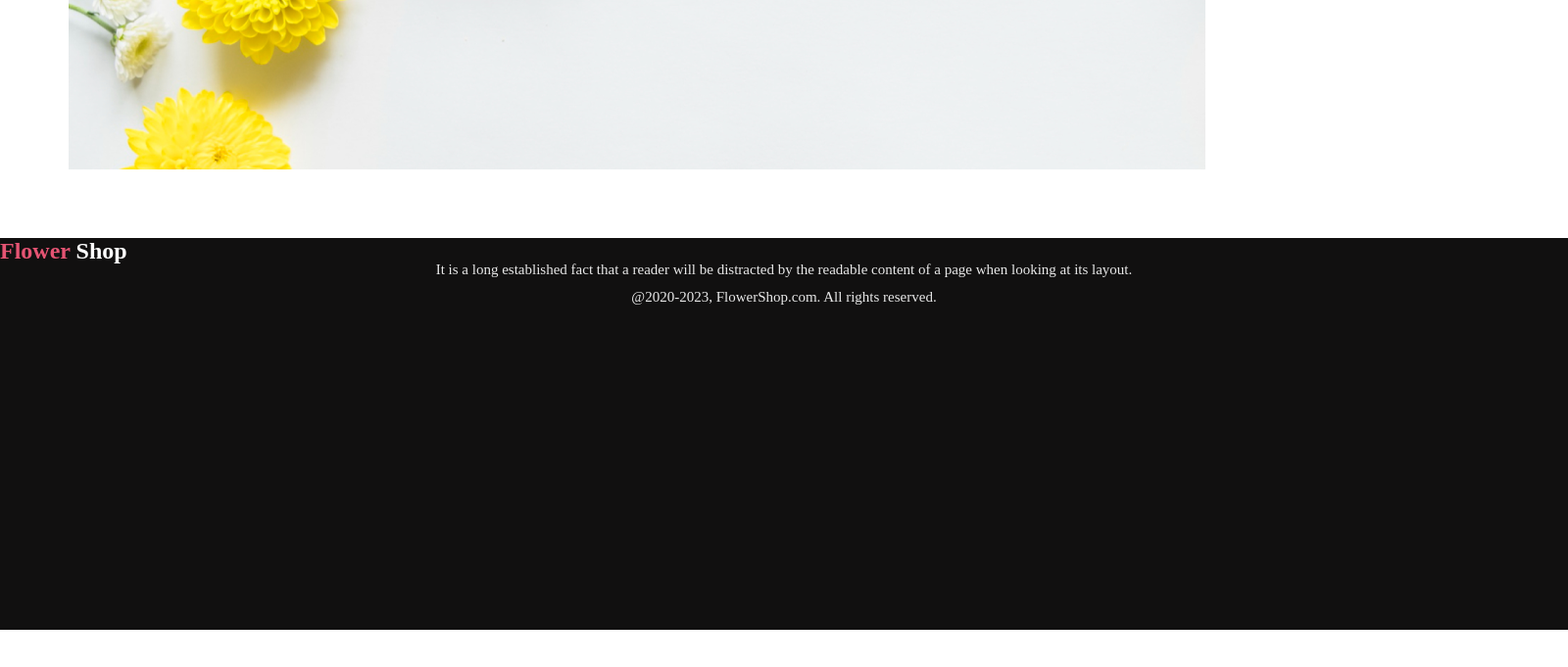
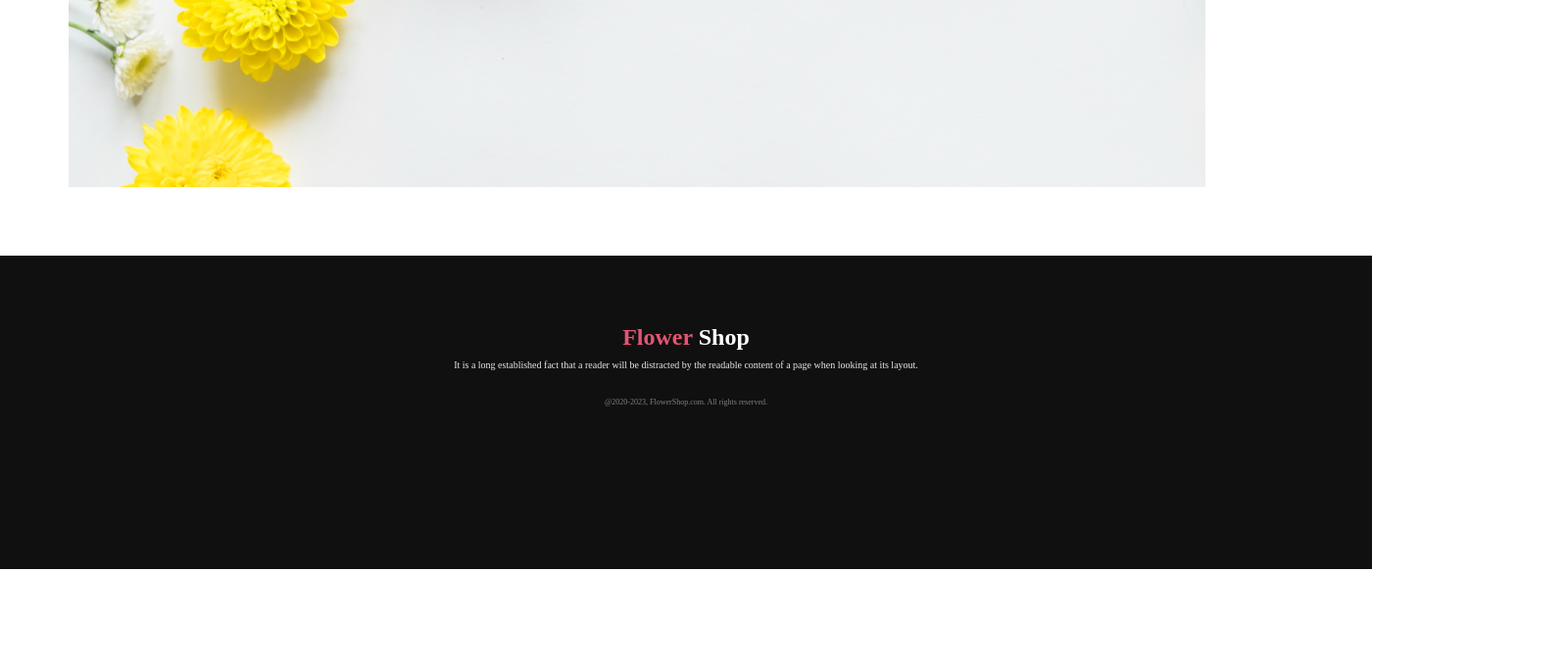
Before and after one commit to abdurrahim7/my-first-goal, a plain HTML site: page index.html in a window 1280 px wide. Shown: the part 3091-3772 px from the top of the page at 98% size, 1600 px wide, since content can reach past the window. After the commit the page ends 3742 px from the top, so only its background shows below. Drawn offline with Linux system fonts and the light colour scheme.

Commit message:
added the footer

```diff
--- a/index.html
+++ b/index.html
@@ -31,8 +31,15 @@
             </div>
             <div class="feature-container">
                 <img class="photo-two" src="images/pngwing 6.png" alt="">
+
                 <img class="photo-three" src="images/pngwing 5.png" alt="">
                 <img class="photo-four" src="images/pngwing 7.png" alt="">
+
+            </div>
+            <div class="link" >
+                <p><a href="">Pink Flower Tree</a></p>
+                <p><a href="">Pink Flower Tree</a></p>
+                <p><a href="">Pink Flower Tree</a></p>
             </div>
         </section>
 
@@ -90,7 +97,7 @@
             <div class="footer-container" >
                 <h2 class-="title-all"> <span class="color-two" >Flower</span> Shop</h2>
                 <p class="footer-para" >It is a long established fact that a reader will be distracted by the readable content  of a page when looking at its layout.</p> <br>
-                <p class="footer-para">@2020-2023, FlowerShop.com. All rights reserved. </p>
+                <p class="footer-para-one">@2020-2023, FlowerShop.com. All rights reserved. </p>
 
             </div>
         </section>
--- a/style.css
+++ b/style.css
@@ -64,6 +64,10 @@
     justify-content: space-between;
     align-items: center;
     gap: 10px;
+}
+.link{
+    display: flex;
+    justify-content: space-around;
 }
 .photo-two{
     width: 300px;
@@ -178,10 +182,12 @@ border-radius: 8px;
 background: #FFF;
 }
 .footer-container{
-
+    text-align: center;
+    justify-content: center;
+    padding-top: 70px;
     margin-bottom: 70px;
-    width: 1600px;
-    height: 400px;
+    width: 1400px;
+    height: 250px;
     flex-shrink: 0;
     background: #111010;
     color: white;
@@ -195,11 +201,16 @@ background: #FFF;
 }
 .footer-para{
     color: rgba(255, 255, 255, 0.90);
+    margin: 10px;
     text-align: center;
-    font-size: 15px;
+    font-size: 10px;
     font-weight: 100;
     line-height: 10px;
     justify-content: center;
+}
+.footer-para-one{
+    color: gray;
+    font-size: 8px;
 }
 .color{
     color: red;
```
